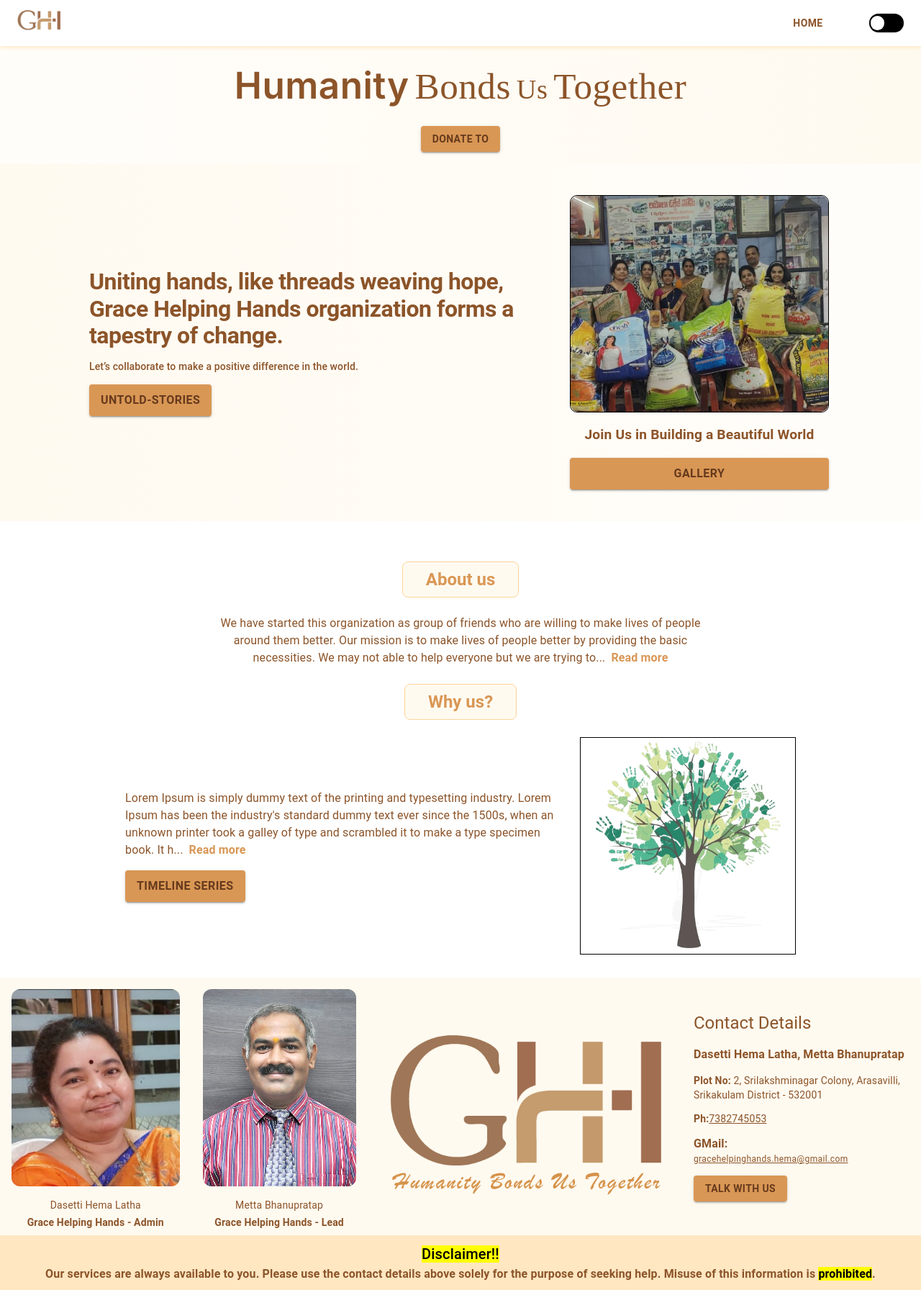
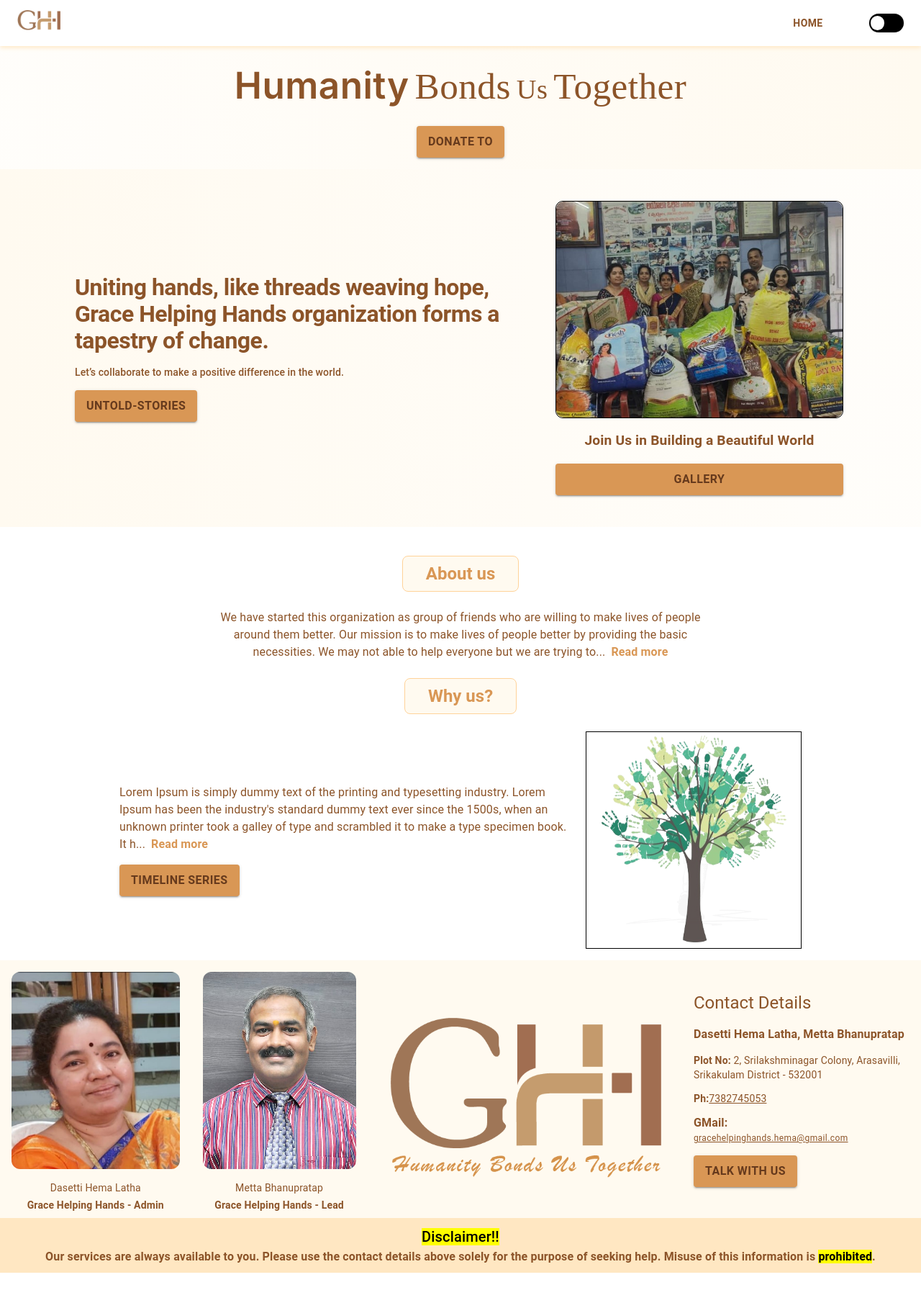
Before and after one commit to darshan1005/GHH-org, a React (Vite) app: page / in a window 1280 px wide. Shown: the whole page at 72% size. After the commit the page ends 1768 px from the top, so only its background shows below. Built offline with nearby package versions, Linux system fonts and the light colour scheme; a web font is replaced by a local one.

Commit message:
GHH-White space fix & Button improvements

```diff
--- a/src/Components/About/AboutGhh.jsx
+++ b/src/Components/About/AboutGhh.jsx
@@ -40,7 +40,7 @@ export const About = () => {
         justifyContent: "center",
         textAlign: "center",
         width: "100%",
-        padding: "2rem",
+        padding: "1rem",
         boxSizing: "border-box",
         backgroundColor: theme.palette.background.default,
       }}
--- a/src/Components/Donate/Donate.jsx
+++ b/src/Components/Donate/Donate.jsx
@@ -1,5 +1,6 @@
 import React, { useState } from "react";
 import { Box, Button, Typography, Dialog, Slide } from "@mui/material";
+import TargetButton from "../TargetButton/TargetButton";
 
 const Transition = React.forwardRef(function Transition(props, ref) {
   return <Slide direction="up" ref={ref} {...props} />;
@@ -17,13 +18,11 @@ export const Donate = () => {
 
   return (
     <>
-      <Button
-        variant="contained"
+      <TargetButton
+        title={"Donate to"}
         onClick={handleClickOpen}
-        sx={{ width: "max-content" }}
-      >
-        Donate to
-      </Button>
+        setWidth={true}
+      />
 
       <Dialog
         open={open}
--- a/src/Components/Hero/HeroMain.jsx
+++ b/src/Components/Hero/HeroMain.jsx
@@ -114,7 +114,7 @@ export const Hero = () => {
                 variant="h1"
                 color={theme.palette.text.primary}
                 sx={{
-                  fontSize: { xs: "1.2rem", sm: "1.8rem", md: "2rem" },
+                  fontSize: { xs: "1rem", sm: "1.8rem", md: "2rem" },
                   fontWeight: 700,
                   textAlign: { xs: "center", md: "left" },
                 }}
@@ -145,12 +145,13 @@ export const Hero = () => {
               justifyContent: "center",
               flexDirection: "column",
               gap: 2,
-              width: "400px",
+              width: "max-content",
               padding: "20px",
             }}
           >
             <Box
               sx={{
+                width: { xs: "100%", md: "400px" },
                 border: "1px solid black",
                 borderRadius: "10px",
                 overflow: "hidden",
--- a/src/Components/TalkWithUs/TalkWithUs.jsx
+++ b/src/Components/TalkWithUs/TalkWithUs.jsx
@@ -10,6 +10,7 @@ import {
   CircularProgress,
 } from "@mui/material";
 import emailjs from "@emailjs/browser";
+import TargetButton from "../TargetButton/TargetButton";
 
 const Transition = React.forwardRef(function Transition(props, ref) {
   return <Slide direction="up" ref={ref} {...props} />;
@@ -95,13 +96,11 @@ export const TalkWithUs = () => {
 
   return (
     <>
-      <Button
-        variant="contained"
+      <TargetButton
+        title={"Talk With us"}
         onClick={handleClickOpen}
-        sx={{ width: "max-content" }}
-      >
-        Talk With Us
-      </Button>
+        setWidth={true}
+      />
 
       <Dialog
         open={open}
--- a/src/Components/TargetButton/TargetButton.jsx
+++ b/src/Components/TargetButton/TargetButton.jsx
@@ -2,7 +2,7 @@ import { Button } from "@mui/material";
 import PropTypes from "prop-types";
 import { Link } from "react-router-dom";
 
-const TargetButton = ({ title, to, setWidth }) => {
+const TargetButton = ({ title, to, setWidth, onClick }) => {
   return (
     <Button
       variant="contained"
@@ -19,6 +19,7 @@ const TargetButton = ({ title, to, setWidth }) => {
           md: "1rem",
         },
       }}
+      onClick={onClick}
     >
       <Link to={to} style={{ color: "inherit", textDecoration: "none" }}>
         {title}
@@ -31,6 +32,7 @@ TargetButton.propTypes = {
   title: PropTypes.string,
   to: PropTypes.string,
   setWidth: PropTypes.bool,
+  onClick: PropTypes.func,
 };
 
 export default TargetButton;
```
